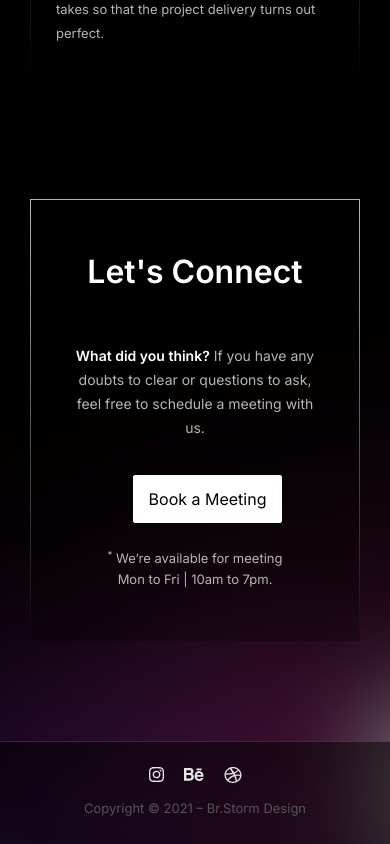
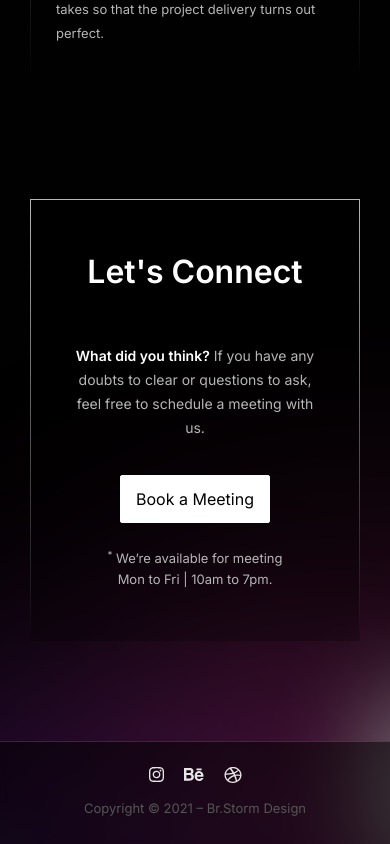
Before and after one commit to brstorm-design/website-brstorm, a Next.js app: page / in a window 390 px wide. Shown: the part 8427-9271 px from the top of the page. Built offline with nearby package versions, Linux system fonts and the light colour scheme.

Commit message:
Adjested alignment on mobile

```diff
--- a/src/components/pitch/Contact/Contact.module.scss
+++ b/src/components/pitch/Contact/Contact.module.scss
@@ -38,6 +38,10 @@
     flex-direction: column;
     align-items: flex-end;
 
+    @include lg() {
+      align-items: center;
+    }
+
     a {
       margin-bottom: 25px;
 
```
